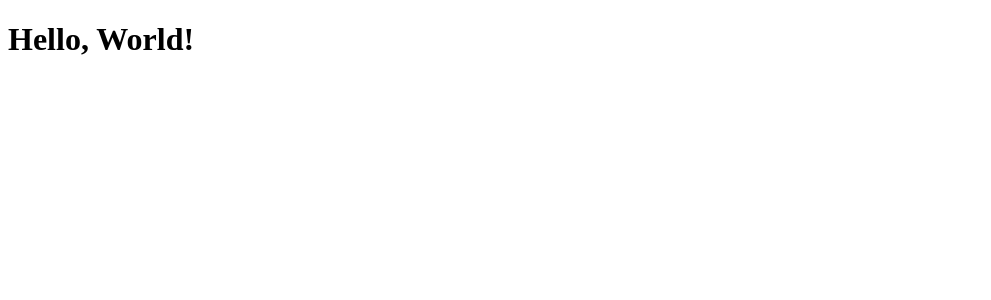
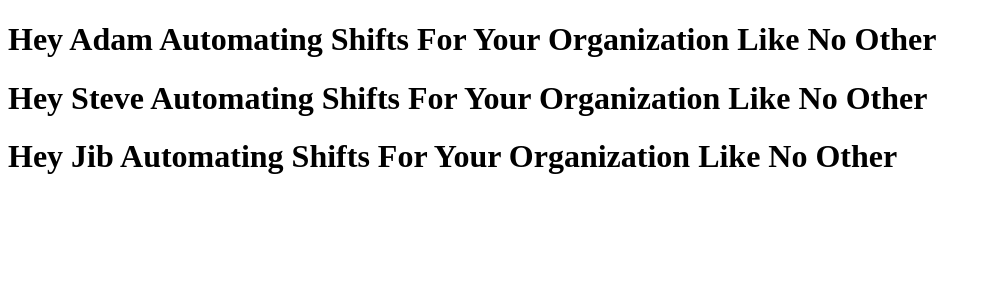
Before and after one commit to paulthomasjerome/ShiftBid, a React app: page / in a window 1280 px wide. Shown: the top 300 px of the page, without its empty margins (0-991 px from the left). Built offline with nearby package versions, Linux system fonts and the light colour scheme.

Commit message:
Push for pull request to blm

```diff
--- a/package.json
+++ b/package.json
@@ -9,7 +9,7 @@
   },
   "scripts": {
     "test": "echo \"Error: no test specified\" && exit 1",
-    "start": "nodemon index.js",
+    "start": "nodemon service.js",
     "build": "webpack --mode development"
   },
   "author": "Paul Jerome",
--- a/src/App.js
+++ b/src/App.js
@@ -1,17 +1,20 @@
 
-import React, { Component} from "react";
-// import "./App.css";
 
-//TODO refactor to functional react component
-//because its for react hooks
-class App extends Component{
-  render(){
-    return(
+import React from 'react';
+
+let Welcome = props => {
+    return <h1>Hey {props.name} Automating Shifts For Your Organization Like No Other</h1>
+}
+
+const App = () => {
+    return (
       <div className="App">
-        <h1> Hello, World! </h1>
+        <Welcome name="Adam" />
+        <Welcome name="Steve" />
+        <Welcome name="Jib" />
       </div>
     );
-  }
 }
 
+
 export default App;
```
Also changed, not shown: service.js (added, +14 -0 lines), src/index.js (line endings or trailing spaces), 2 other files (tests, documents, lock files or other folders).
